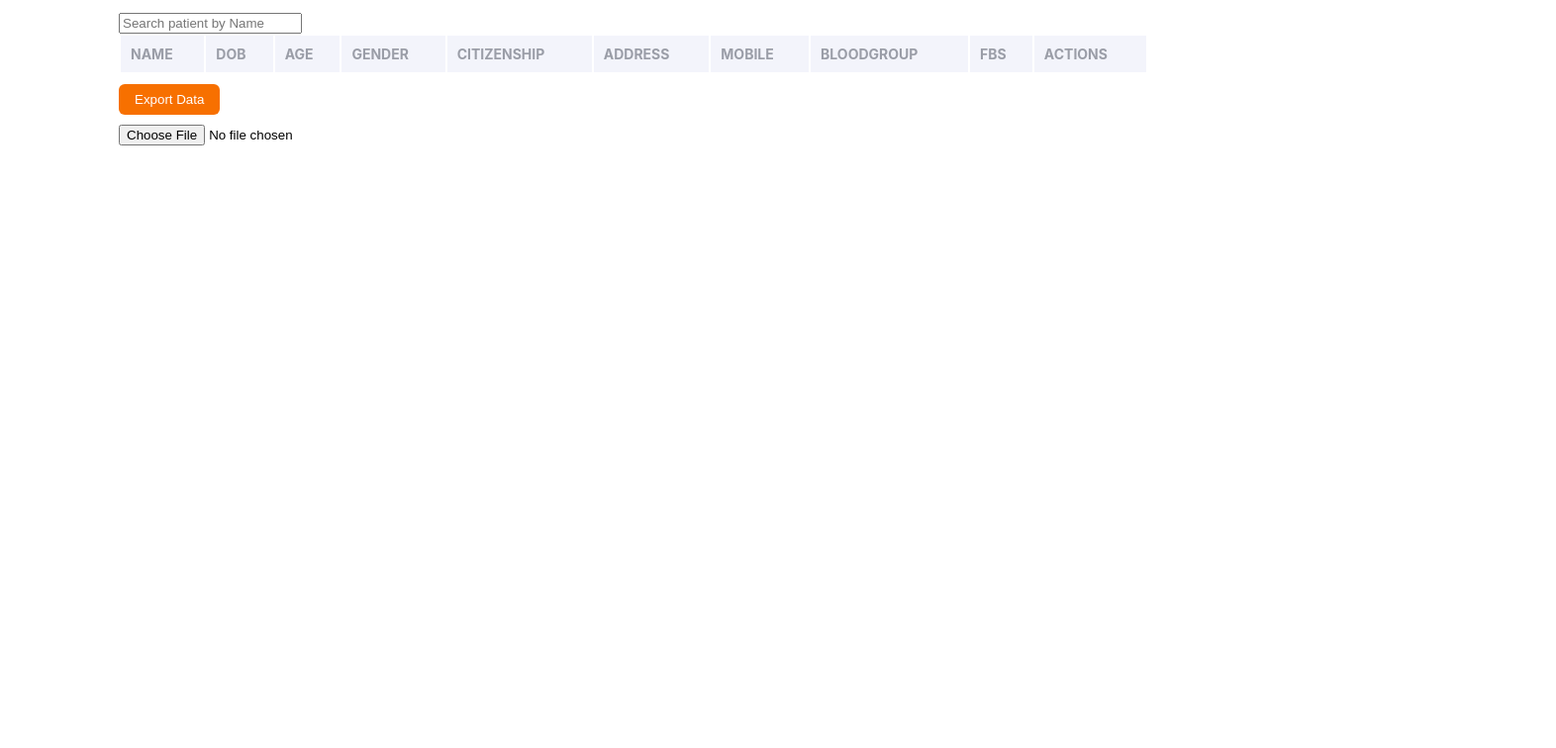
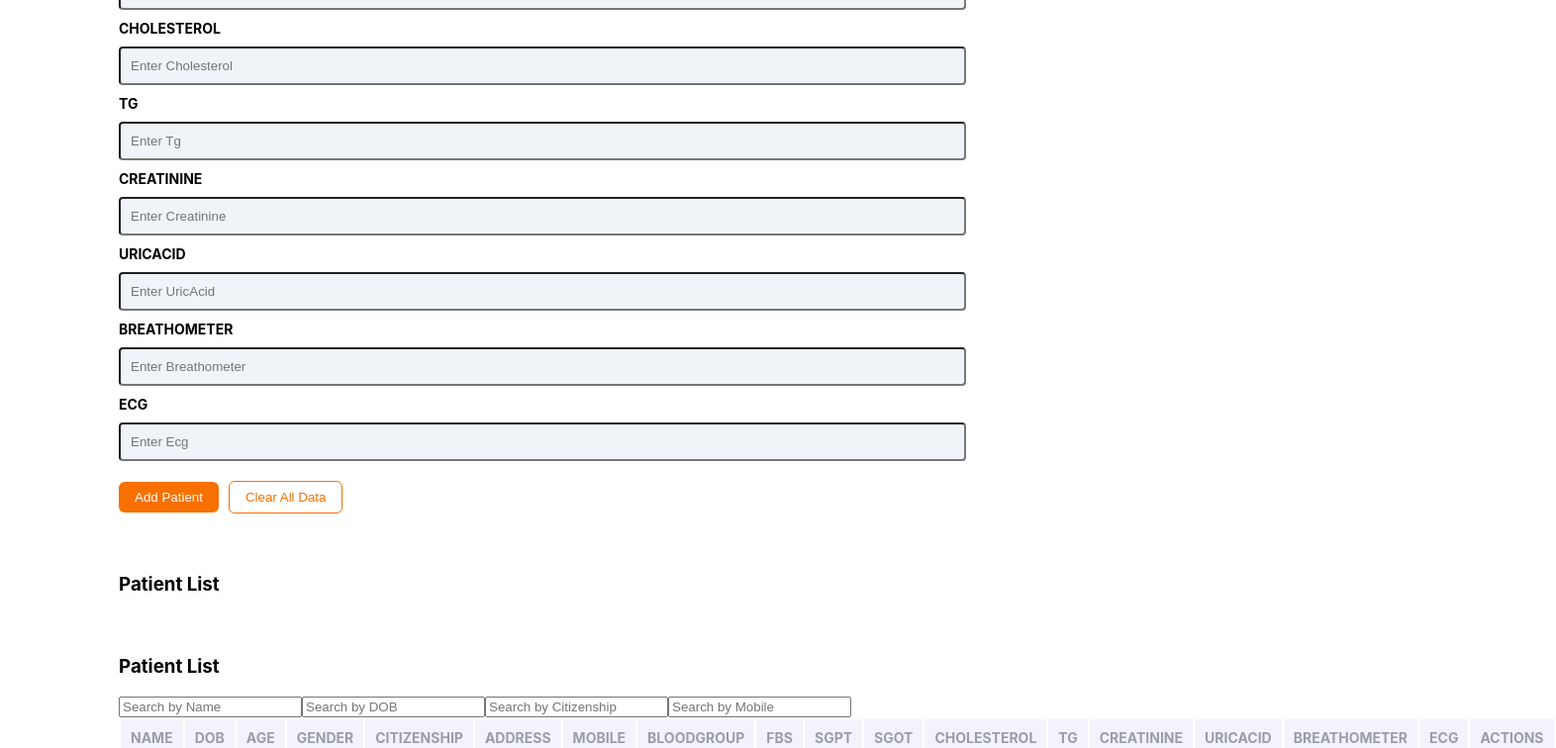
Before and after one commit to Sakarrr/patient-db-manager, a React (Create React App) app: page / in a window 1280 px wide. Shown: the part 940-1696 px from the top of the page at 99% size, 1572 px wide, since content can reach past the window. Before the commit the page ends 1147 px from the top, so only its background shows below. Built offline with nearby package versions, Linux system fonts and the light colour scheme.

Commit message:
Add - Remining tests & searches

```diff
--- a/src/PatientManager.js
+++ b/src/PatientManager.js
@@ -16,8 +16,21 @@ const PatientManager = () => {
     mobile: "",
     bloodGroup: "",
     fbs: "",
+    sgpt: "",
+    sgot: "",
+    cholesterol: "",
+    tg: "",
+    creatinine: "",
+    uricAcid: "",
+    breathometer: "",
+    ecg: "",
   });
-  const [search, setSearch] = useState("");
+  const [search, setSearch] = useState({
+    name: "",
+    dob: "",
+    citizenship: "",
+    mobile: "",
+  });
 
   useEffect(() => {
     const fetchPatients = async () => {
@@ -80,6 +93,14 @@ const PatientManager = () => {
       mobile: "",
       bloodGroup: "",
       fbs: "",
+      sgpt: "",
+      sgot: "",
+      cholesterol: "",
+      tg: "",
+      creatinine: "",
+      uricAcid: "",
+      breathometer: "",
+      ecg: "",
     });
   };
 
@@ -128,8 +149,12 @@ const PatientManager = () => {
     }
   };
 
-  const filteredPatients = patients.filter((p) =>
-    p.name.toLowerCase().includes(search.toLowerCase())
+  const filteredPatients = patients.filter(
+    (p) =>
+      p.name.toLowerCase().includes(search.name.toLowerCase()) &&
+      p.dob.toLowerCase().includes(search.dob.toLowerCase()) &&
+      p.citizenship.toLowerCase().includes(search.citizenship.toLowerCase()) &&
+      p.mobile.toLowerCase().includes(search.mobile.toLowerCase())
   );
 
   return (
@@ -145,7 +170,7 @@ const PatientManager = () => {
             <input
               value={formData[key]}
               onChange={handleChange}
-              type={"text"}
+              type="text"
               name={key}
               className={key}
               placeholder={`Enter ${
@@ -166,11 +191,31 @@ const PatientManager = () => {
       </div>
       <div className="patient-list-header">
         <h3>Patient List</h3>
-        <input
-          value={search}
-          onChange={(e) => setSearch(e.target.value)}
-          placeholder="Search patient by Name"
-        />
+        <div className="patient-list-header">
+          <h3>Patient List</h3>
+          <input
+            value={search.name}
+            onChange={(e) => setSearch({ ...search, name: e.target.value })}
+            placeholder="Search by Name"
+          />
+          <input
+            value={search.dob}
+            onChange={(e) => setSearch({ ...search, dob: e.target.value })}
+            placeholder="Search by DOB"
+          />
+          <input
+            value={search.citizenship}
+            onChange={(e) =>
+              setSearch({ ...search, citizenship: e.target.value })
+            }
+            placeholder="Search by Citizenship"
+          />
+          <input
+            value={search.mobile}
+            onChange={(e) => setSearch({ ...search, mobile: e.target.value })}
+            placeholder="Search by Mobile"
+          />
+        </div>
       </div>
       <table>
         <thead>
@@ -188,12 +233,22 @@ const PatientManager = () => {
                 <td
                   key={key}
                   style={
-                    key === "fbs"
+                    [
+                      "fbs",
+                      "sgpt",
+                      "sgot",
+                      "cholesterol",
+                      "tg",
+                      "creatinine",
+                      "uricAcid",
+                      "breathometer",
+                      "ecg",
+                    ].includes(key)
                       ? {
                           backgroundColor:
-                            p.fbs < 34
+                            p[key] < 34
                               ? "red"
-                              : p.fbs < 67
+                              : p[key] < 67
                               ? "yellow"
                               : "green",
                         }
--- a/src/database.js
+++ b/src/database.js
@@ -3,7 +3,8 @@ import Dexie from "dexie";
 // Initialize the database
 const db = new Dexie("PatientDatabase");
 db.version(1).stores({
-  patients: "++id, name, dob, gender, age, citizenship, address, mobile, bloodGroup, fbs", // '++id' is an auto-incremented primary key
+  patients:
+    "++id, name, dob, gender, age, citizenship, address, mobile, bloodGroup, fbs,sgpt,sgot,cholesterol,tg, creatinine,uricAcid,breathometer, ecg",
 });
 
 export default db;
```
